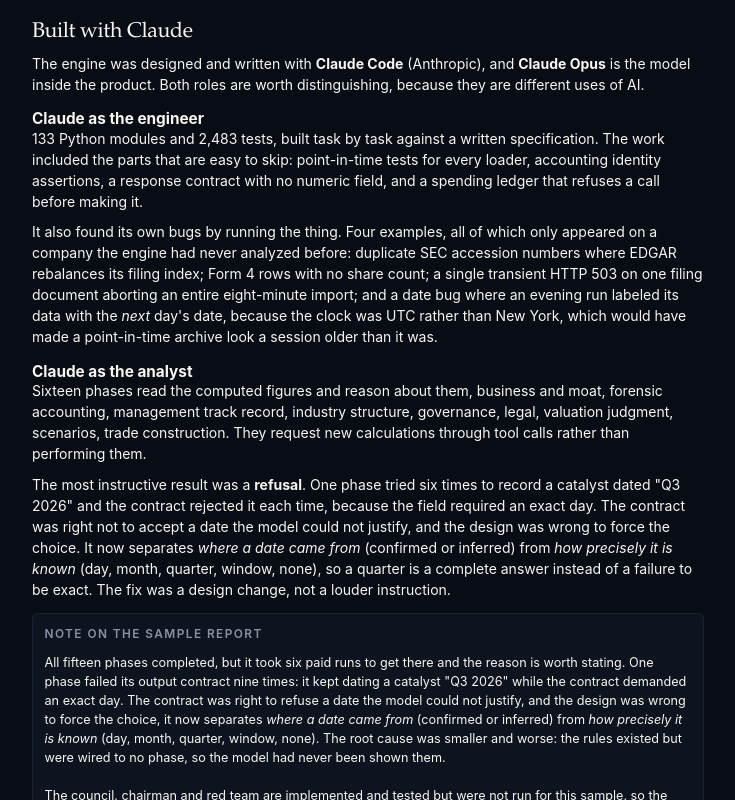
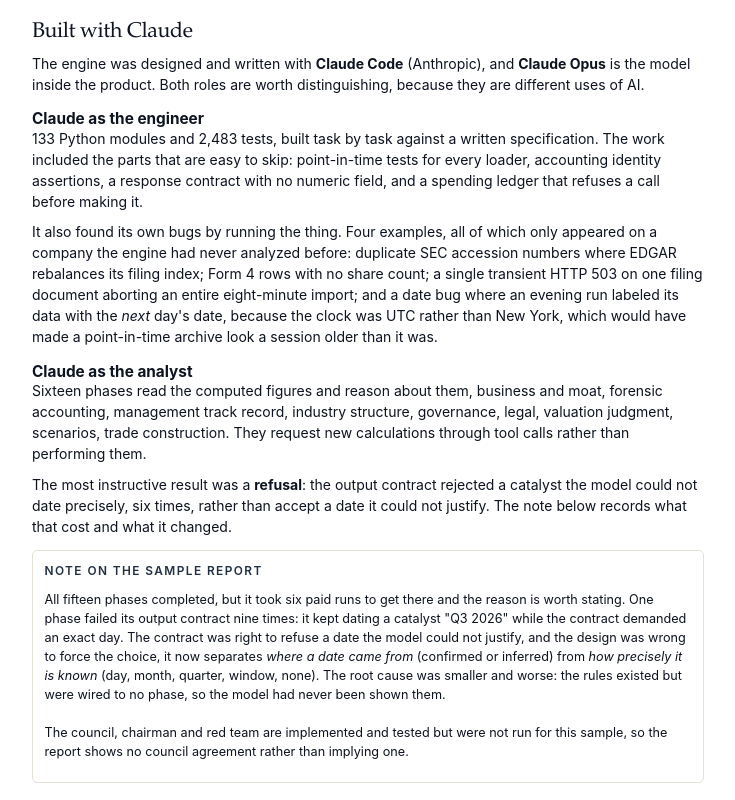
Before and after one commit to somaanfater/equity-engine-demo, a plain HTML site: page pdf.html in a window 1280 px wide. Shown: the part 3572-4372 px from the top of the page, without its empty margins (272-1007 px from the left). Drawn offline with Linux system fonts and the light colour scheme.

Commit message:
PDF: restore a light palette for print, fix a duplicated word, drop a repeated story
The shared stylesheet went dark-only, so its semantic colours became light text for a dark
background. The PDF prints on white, so it inherited pale grey body text at roughly 2:1
contrast. It now declares its own light palette: the cover blurb, the rule descriptions
and the Source line measure 13.3:1 against white.

Also: 'The published published sample report' lost its duplicate, which a plain
find-and-replace had missed because the two words were separated by a tag. And the Q3 2026
refusal appeared both in the body and in the note box; the body paragraph is now a single
sentence pointing at the note.

Co-Authored-By: Claude Opus 5 <noreply@anthropic.com>

```diff
--- a/pdf.html
+++ b/pdf.html
@@ -10,9 +10,42 @@
      primary medium and the screen rendering is the preview. */
   @page { size: Letter; margin: 0.6in 0.75in; }
 
-  :root { --page-w: 7in; }
+  /* The shared stylesheet is dark-only now, so its semantic colours are light text for
+     a dark background. This document prints on white paper, so it restores the light
+     palette for itself. Without this the body text arrives as pale grey on white and is
+     effectively unreadable in print. */
+  :root {
+    --page-w: 7in;
+    --bg:          #ffffff;
+    --bg-raised:   #ffffff;
+    --bg-sunken:   #f7f5f0;
+    --bg-inset:    #eee9df;
 
-  html, body { background: var(--bg); }
+    --ink:         #0d131f;
+    --ink-soft:    #223044;
+    --ink-muted:   #4f5c71;
+    --ink-faint:   #68758a;
+
+    --rule:        #e6e1d6;
+    --rule-strong: #d4cec0;
+
+    --accent:      #15655b;
+    --accent-ink:  #0e4a43;
+    --accent-wash: color-mix(in oklab, #1f8577 10%, transparent);
+
+    --caution:       #8a6115;
+    --caution-wash:  color-mix(in oklab, #d79f3c 14%, transparent);
+    --negative:      #a8482f;
+    --negative-wash: color-mix(in oklab, #cc6f5a 12%, transparent);
+    --positive:      #15655b;
+  }
+
+  html, body { background: #ffffff; color: var(--ink); }
+  /* The muted tiers are print-legible rather than screen-faint. */
+  .muted, .tiny-note, .kv dd, .shot figcaption, .meta dt { color: var(--ink-muted); }
+  .faint { color: var(--ink-muted); }
+  .eyebrow { color: var(--ink-soft); }
+  .eyebrow-accent { color: var(--accent); }
   body { font-size: 10.5pt; line-height: 1.5; }
 
   .sheet {
@@ -297,8 +330,7 @@
       <p style="margin-top:4px"><strong>The full AI analysis, because of API cost.</strong>
         The sixteen analysis phases, the five-seat council, the red team, the bias checks
         and the verifier are frontier-model calls which cost <strong>about $25 to $27 per report</strong>, measured on the published Tesla report with retries included. Running one per company per day is not something a class project
-        can fund, so the AI stage runs on a local machine on request. The published
-        published <strong>sample report</strong> shows exactly what it produces.</p>
+        can fund, so the AI stage runs on a local machine on request. The published <strong>sample report</strong> shows exactly what it produces.</p>
     </div>
   </div>
   <p class="tiny-note" style="margin-top:0.1in">
@@ -341,15 +373,7 @@
     through tool calls rather than performing them.
   </p>
   <p>
-    The most instructive result was a <strong>refusal</strong>. One phase tried six times
-    to record a catalyst dated "Q3 2026" and the contract rejected it each time, because
-    the field required an exact day. The contract was right not to accept a date the model
-    could not justify, and the design was wrong to force the choice. It now separates
-    <em>where a date came from</em> (confirmed or inferred) from <em>how precisely it is
-    known</em> (day, month, quarter, window, none), so a quarter is a complete answer
-    instead of a failure to be exact. The fix was a design change, not a louder
-    instruction.
-  </p>
+    The most instructive result was a <strong>refusal</strong>: the output contract rejected a catalyst the model could not date precisely, six times, rather than accept a date it could not justify. The note below records what that cost and what it changed.</p>
   <div class="box" style="margin-top:0.14in">
     <p class="eyebrow">Note on the sample report</p>
     <p style="margin-top:4px;font-size:9.5pt">
```
